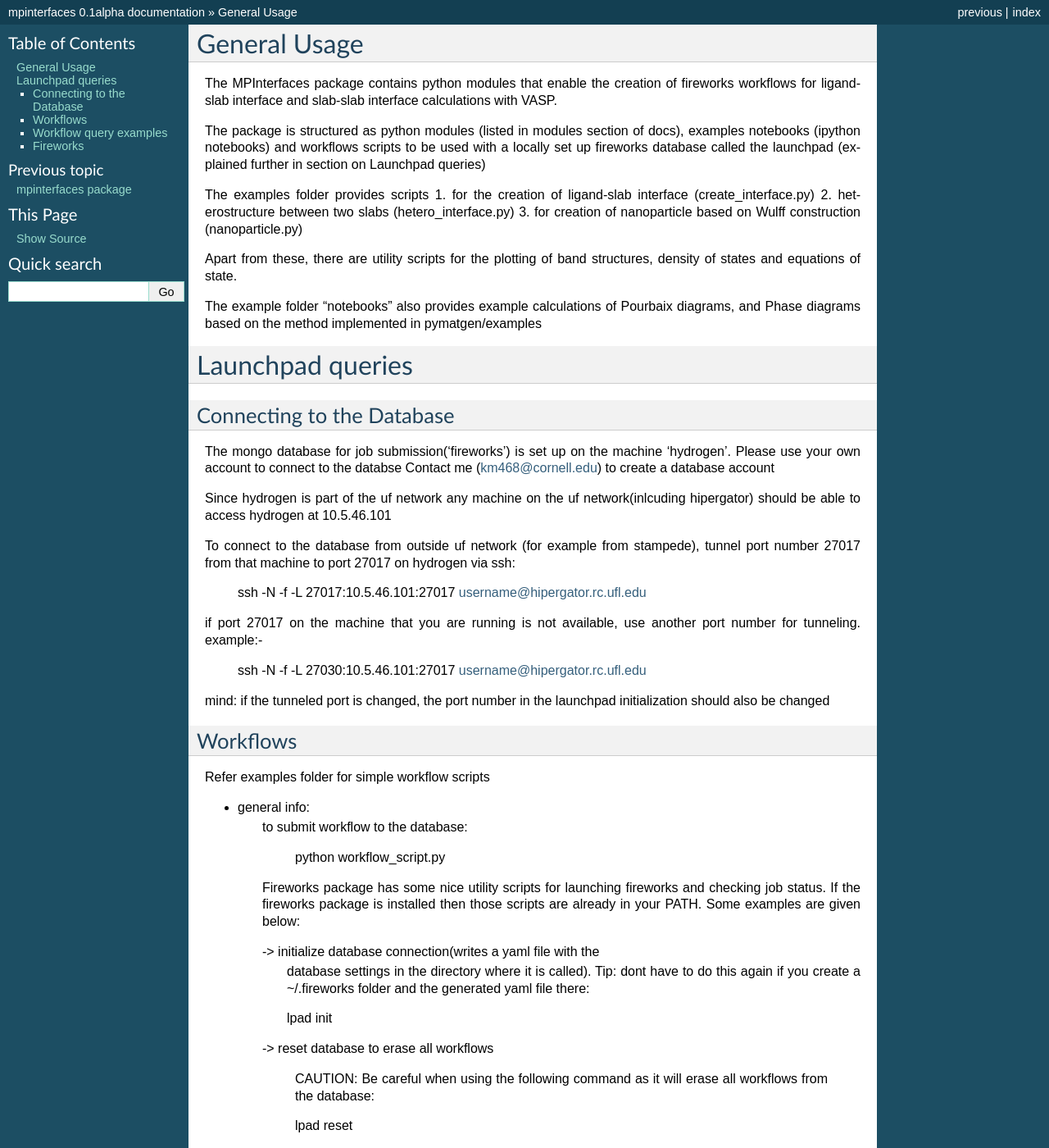
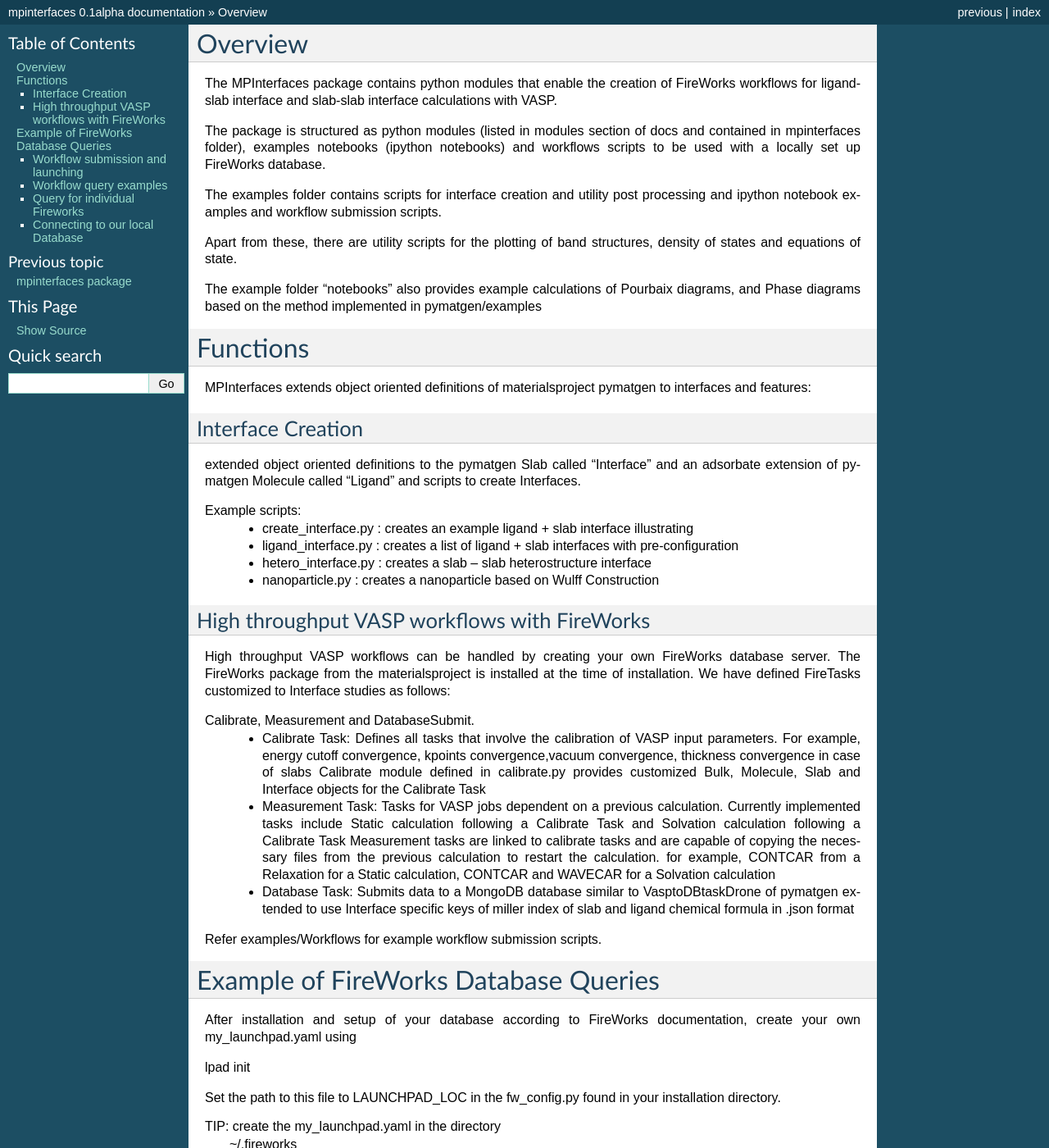
Before and after one commit to henniggroup/MPInterfaces, a Sphinx documentation site: the page built from docs/usage.rst, in a window 1280 px wide and 1400 px high. Shown: the whole window at 82% size. Built offline with Sphinx 7.4.7, drawn with Linux system fonts in a browser that asks for light colours; some of the changed text lies outside the part shown.

Commit message:
Updated Documentation. Included ligand_interface.py script demonstrating multiple site generation and coulomb pre-screening of ligand slab interface with test structure files.

```diff
--- a/docs/usage.rst
+++ b/docs/usage.rst
@@ -1,19 +1,17 @@
-General Usage
-=============
+Overview
+========
 
 The MPInterfaces package contains python modules that enable the creation of
-fireworks workflows for ligand-slab interface and slab-slab interface
+FireWorks workflows for ligand-slab interface and slab-slab interface
 calculations with VASP.
 
 The package is structured as python modules (listed in modules section
-of docs), examples notebooks (ipython notebooks) and workflows scripts to be
-used with a locally set up fireworks database called the launchpad
-(explained further in section on Launchpad queries)
+of docs and contained in mpinterfaces folder), examples notebooks
+(ipython notebooks) and workflows scripts to be
+used with a locally set up FireWorks database.
 
-The examples folder provides scripts
-1. for the creation of ligand-slab interface (create_interface.py)
-2. heterostructure between two slabs (hetero_interface.py)
-3. for creation of nanoparticle based on Wulff construction (nanoparticle.py)
+The examples folder contains scripts for interface creation and utility post processing and
+ipython notebook examples and workflow submission scripts.
 
 Apart from these, there are utility scripts for the plotting of band structures,
 density of states and equations of state.
@@ -21,59 +19,85 @@ density of states and equations of state.
 The example folder "notebooks" also provides example calculations of Pourbaix diagrams,
 and Phase diagrams based on the method implemented in pymatgen/examples
 
+Functions
+=========
 
-Launchpad queries
-==================
+MPInterfaces extends object oriented definitions of materialsproject pymatgen to
+interfaces and features:
 
-Connecting to the Database
----------------------------
+Interface Creation
+------------------
+extended object oriented definitions to
+the pymatgen Slab called "Interface" and an
+adsorbate extension of pymatgen Molecule
+called "Ligand" and scripts to create Interfaces.
 
-The mongo database for job submission('fireworks') is set up on the
-machine 'hydrogen'.
-Please use your own account to connect to the databse
-Contact me (km468@cornell.edu) to create a database account
+Example scripts:
+    - create_interface.py : creates an example ligand + slab interface illustrating
+    - ligand_interface.py : creates a list of ligand + slab interfaces with pre-configuration
+    - hetero_interface.py : creates a slab – slab heterostructure interface
+    - nanoparticle.py     : creates a nanoparticle based on Wulff Construction
 
-Since hydrogen is part of the  uf network any machine on the uf
-network(inlcuding hipergator) should be able to access hydrogen
-at 10.5.46.101
+High throughput VASP workflows with FireWorks
+---------------------------------------------
 
-To connect to the database from outside uf network (for example from
-stampede), tunnel port number 27017 from that machine to port 27017
-on hydrogen via ssh:
+High throughput VASP workflows can be handled by creating your own FireWorks database server.
+The FireWorks package from the materialsproject is installed at the time of installation.
+We have defined FireTasks customized to Interface studies as follows:
 
-   ssh -N -f -L 27017:10.5.46.101:27017 username@hipergator.rc.ufl.edu
+Calibrate, Measurement and DatabaseSubmit.
+    -  Calibrate Task:
+       Defines all tasks that involve the calibration of
+       VASP input parameters. For example, energy cutoff convergence,
+       kpoints convergence,vacuum convergence, thickness convergence in case of slabs
+       Calibrate module defined in calibrate.py provides customized
+       Bulk, Molecule, Slab and Interface objects for the Calibrate Task
 
-if port 27017 on the machine that you are running is not available,
-use another port number for tunneling. example:-
+    -  Measurement Task:
+       Tasks for VASP jobs dependent on a previous calculation. Currently implemented
+       tasks include Static calculation following a Calibrate Task and Solvation calculation following a Calibrate Task
+       Measurement tasks are linked to calibrate tasks and are capable of copying
+       the necessary files from the previous calculation to restart the calculation.
+       for example, CONTCAR from a Relaxation for a Static calculation, CONTCAR and WAVECAR for a Solvation calculation
 
-   ssh -N -f -L 27030:10.5.46.101:27017 username@hipergator.rc.ufl.edu
+    -  Database Task:
+       Submits data to a MongoDB database similar to VasptoDBtaskDrone
+       of pymatgen extended to use Interface specific keys of miller index of slab
+       and ligand chemical formula in .json format
 
-mind: if the tunneled port is changed, the port number in the
-launchpad initialization should also be changed
+Refer examples/Workflows for example workflow submission scripts.
+
+Example of FireWorks Database Queries
+=====================================
+
+After installation and setup of your database according to
+FireWorks documentation, create your own my_launchpad.yaml using
+
+lpad init
+
+Set the path to this file to LAUNCHPAD_LOC in
+the fw_config.py found in your installation directory.
+
+TIP: create the my_launchpad.yaml in the directory
+     ~/.fireworks
+
+Make sure to configure your my_launchpad.yaml file to your local
+database settings (host name, database name, etc.)
 
 
-
-Workflows
-----------
+Workflow submission and launching
+---------------------------------
 
 Refer examples folder for simple workflow scripts
 
-- general info:
-      to submit workflow to the database:
+      -> general submission of workflow to the database:
 
-         python workflow_script.py
+      python workflow_script.py
 
       Fireworks package has some nice utility scripts for launching
       fireworks and checking job status. If the fireworks package is
       installed then those scripts are already in your PATH. Some
       examples are given below:
-
-      -> initialize database connection(writes a yaml file with the
-         database settings in the directory where it is called).
-         Tip: dont have to do this again if you create a ~/.fireworks
-         folder and the generated yaml file there:
-
-         lpad init
 
       -> reset database to erase all workflows
 
@@ -94,51 +118,72 @@ Refer examples folder for simple workflow scripts
 
          lpad get_wflows
 
+      -> reset database to erase all workflows
+
+         CAUTION: Be careful when using the following command as it will
+         erase all workflows from the database:
+
+         lpad reset
+
+
 
 Workflow query examples
 ------------------------
 
-- query by name:
-      example:
-	lpad get_wflows -n "Ag_100"
+      -> query by name:
 
-- query by state
-      lpad get_wflows -s STATE
+           example:
+	   lpad get_wflows -n "Ag_100"
+
+      -> query by state
+
+           lpad get_wflows -s STATE
+
+           or
+
+           lpad get_wflows -q '{"state":STATE}' --sort created_on
+
+           where STATE = "READY", "WAITING", "RUNNING", "FIZZLED" or "DEFUSED"
+
+      -> delete workflows:
+
+           example:
+           lpad delete_wflows -n Ag_100
+
+
+Query for individual Fireworks
+------------------------------
+
+      -> query by state
+           lpad get_fws -s STATE
 
       or
 
-      lpad get_wflows -q '{"state":STATE}' --sort created_on
+           lpad get_fws -q '{"state":STATE}' --sort created_on
 
-      where STATE = "READY", "WAITING", "RUNNING", "FIZZLED" or "DEFUSED"
+           where STATE = "READY", "WAITING", "RUNNING", "FIZZLED", "DEFUSED"
 
-- delete workflows:
-      example:
-          lpad delete_wflows -n Ag_100
+      -> query fireworks by name or id:
 
-
-Fireworks
-----------
-
-- query by state
-      lpad get_fws -s STATE
-
-      or
-
-      lpad get_fws -q '{"state":STATE}' --sort created_on
-
-      where STATE = "READY", "WAITING", "RUNNING", "FIZZLED", "DEFUSED"
-
-- query fireworks by name or id:
-      example:
+           example:
            lpad get_fws -n "solvation"
 
 	   lpad get_fws -i 102 -d all
 
-- re-run firework with id, fw_id. Same as marking the firework as ready
-     lpad rerun_fws -i fw_id
+      -> re-run firework with id, fw_id. Same as marking the firework as ready
+           lpad rerun_fws -i fw_id
 
-- re-run a finished or fizzled firework with updated specs:
-       example: update the sol_params of the first task of the firework with id 102
-		lpad rerun_fws -i 102
+      -> re-run a finished or fizzled firework with updated specs:
+           example: update the sol_params of the first task of the firework with id 102
+	   lpad rerun_fws -i 102
 
-  		lpad update_fws -i 102 -u '{"_tasks.0.other_params.sol_params.NELECT":[-1,-0.5,0,0.5,1]}'
+           lpad update_fws -i 102 -u '{"_tasks.0.other_params.sol_params.NELECT":[-1,-0.5,0,0.5,1]}'
+
+
+Connecting to our local Database
+--------------------------------
+
+The mongo database for job submission('fireworks') is set up on the
+machine 'hydrogen'.
+Please use your own account to connect to the database
+Contact me (km468@cornell.edu) to create a database account
```
Also changed, not shown: 3 other files.
